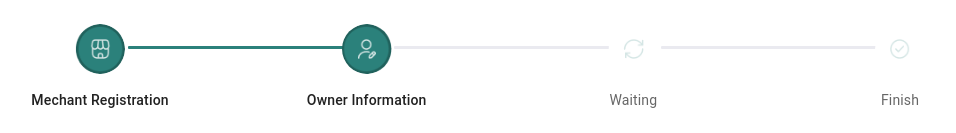
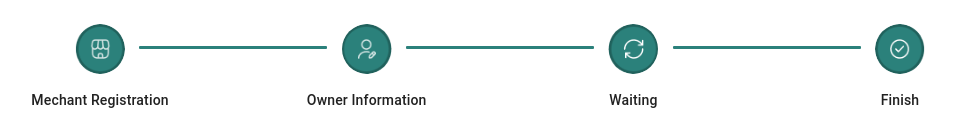
Before and after one commit to itsmushi/caterer-react-app, a React (Create React App) app: page /register in a window 1280 px wide. Shown: the top 133 px of the page, without its empty margins (140-1096 px from the left). Built offline with nearby package versions, Linux system fonts and the light colour scheme; the HTML template or start-up script is replaced by a standard one.

Commit message:
connector resp

```diff
--- a/src/_state/registration.js
+++ b/src/_state/registration.js
@@ -1,6 +1,6 @@
 import { atom } from 'recoil'
 
-export const activeStep = atom({ key: 'activeStep', default: 1 })
+export const activeStep = atom({ key: 'activeStep', default: 3 })
 export const mechantName = atom({ key: 'mechantName', default: '' })
 export const mechantAddress = atom({ key: 'mechantAddress', default: '' })
 export const mechantCertificate = atom({
--- a/src/screens/Register/Register.js
+++ b/src/screens/Register/Register.js
@@ -79,8 +79,13 @@ const Connector = styled(StepConnector)(({ theme }) => ({
       theme.palette.mode === 'dark' ? theme.palette.grey[800] : '#eaeaf0',
     borderTopWidth: 3,
     marginTop: '5%',
-    marginLeft: '5%',
+    marginLeft: '10%',
+    marginRight: '10%',
     borderRadius: 1,
+  },
+  [theme.breakpoints.down('sm')]: {
+    marginTop: '12%',
+    marginLeft: '-10%',
   },
 }))
 
--- a/src/screens/Register/components/WaitingStep.js
+++ b/src/screens/Register/components/WaitingStep.js
@@ -27,7 +27,7 @@ export default function WaitingStep() {
         For more information you will be notified in your email
       </Typography>
       <Button
-        sx={{ width: '480px', marginY: '40px' }}
+        sx={{ marginY: '40px' }}
         color="primary"
         variant="outlined"
         onClick={() => {
```
